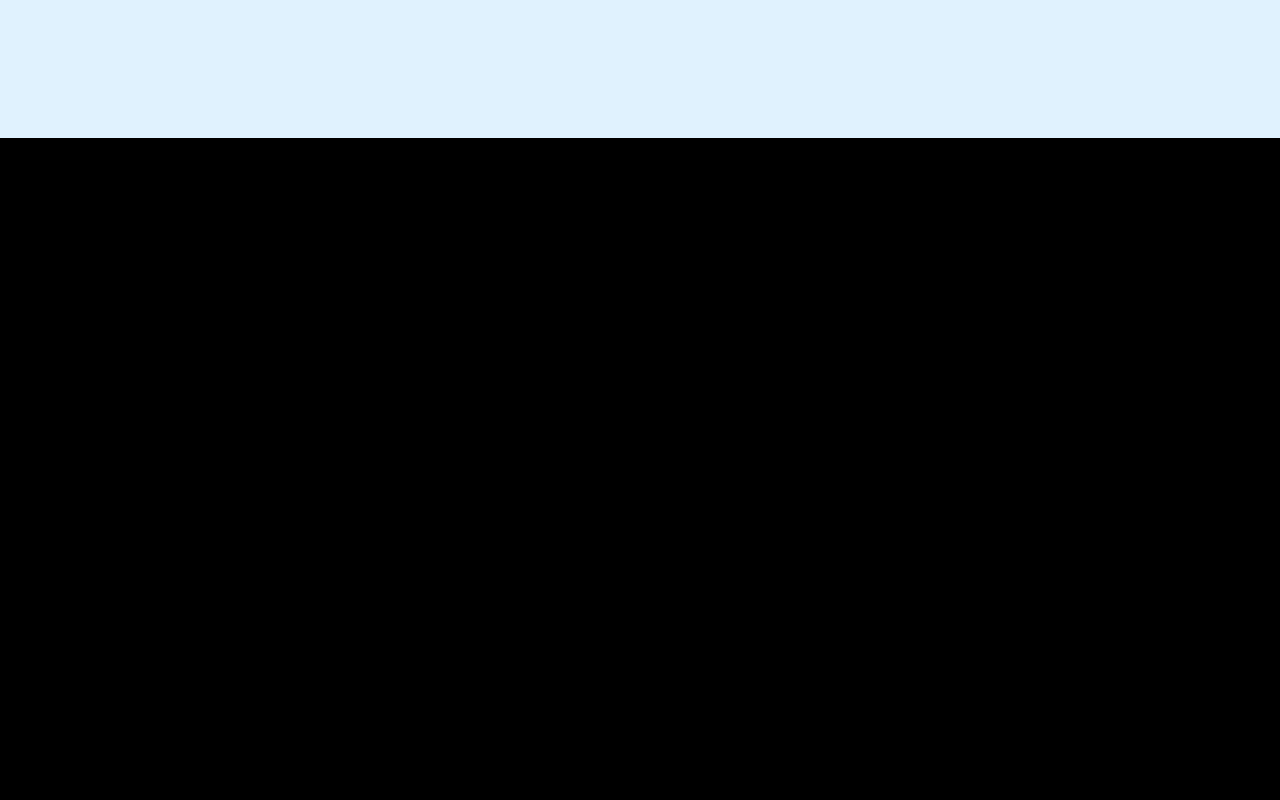
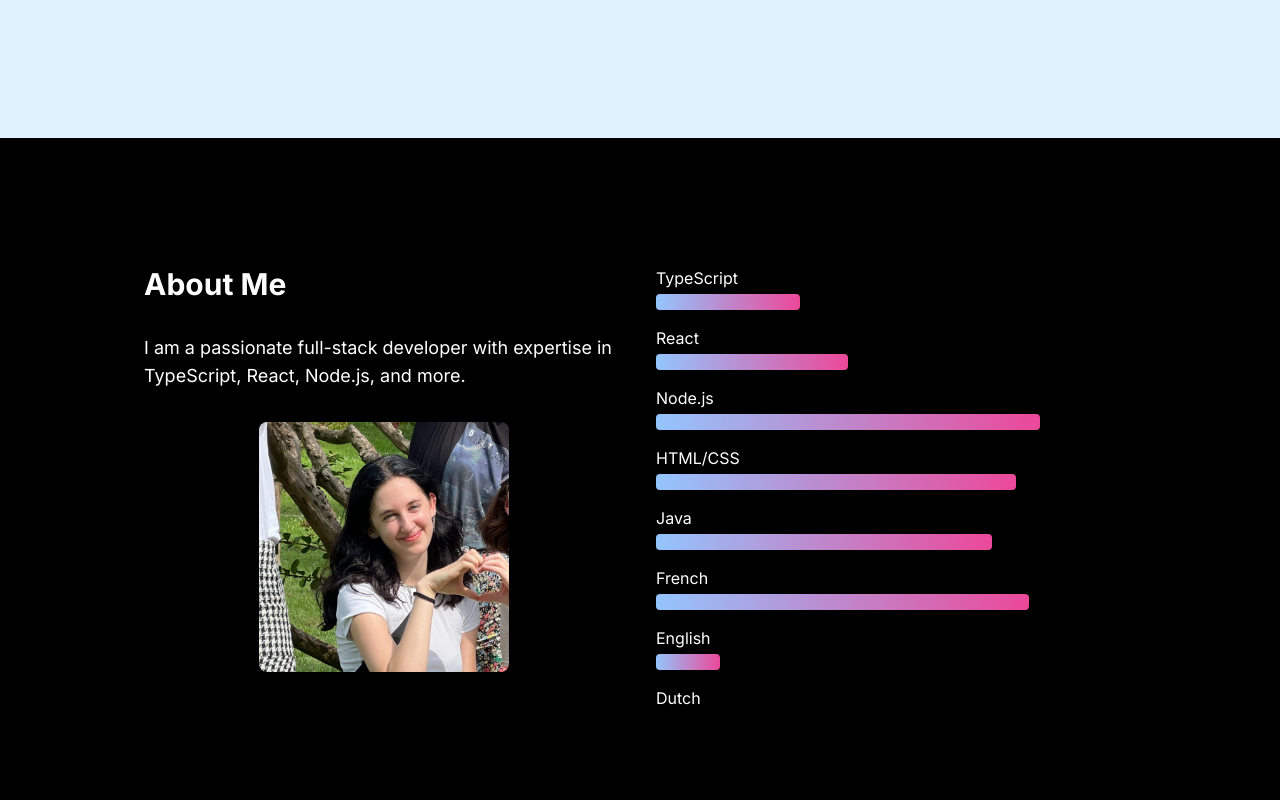
Before and after one commit to Jusss10/Jus10Port, a Next.js app: page / in a window 1280 px wide. Shown: the part 700-1500 px from the top of the page. Built offline with nearby package versions, Linux system fonts and the light colour scheme.

Commit message:
ABout section

```diff
--- a/package.json
+++ b/package.json
@@ -17,6 +17,7 @@
     "next": "14.2.3",
     "react": "^18",
     "react-dom": "^18",
+    "react-intersection-observer": "^9.10.3",
     "react-scroll": "^1.9.0",
     "split-text-js": "^1.0.3",
     "tailwind-merge": "^2.3.0",
--- a/src/app/page.tsx
+++ b/src/app/page.tsx
@@ -1,7 +1,7 @@
 "use client";
 
 import Hero from "@/components/Hero";
-import { About } from "@/components/About";
+import About from "@/components/About";
 import { Projects } from "@/components/Projects";
 import { CoolComponent } from "@/components/CoolComponent";
 
@@ -10,7 +10,7 @@ import { CoolComponent } from "@/components/CoolComponent";
 export default function Home() {
 	return (
 		<main className="flex justify-center items-center scrollbar-hide bg-sky-100 ">
-			<div className="w-full scrollbar-hide">
+			<div className="w-full">
 				<CoolComponent/>
 				<Hero />
 				<About />
--- a/src/components/About.tsx
+++ b/src/components/About.tsx
@@ -1,11 +1,72 @@
 import React from "react";
+import { motion } from "framer-motion";
+import { useInView } from "react-intersection-observer";
+import Image from "next/image";
+import profilePic from "./profile.png";
 
-export function About() {
-    return (
-			<div className="bg-black relative relative h-[150vh] pb-20 pt-26">
-				<div className="relative z-10 flex items-center justify-center h-full">
-					About
+interface Skill {
+	name: string;
+	level: number;
+}
+
+const aboutText: string =
+	"I am a passionate full-stack developer with expertise in TypeScript, React, Node.js, and more.";
+
+const skills: Skill[] = [
+	{ name: "TypeScript", level: 30 },
+	{ name: "React", level: 40 },
+	{ name: "Node.js", level: 80 },
+	{ name: "HTML/CSS", level: 75 },
+	{ name: "Java", level: 70 },
+	{ name: "French", level: 100 },
+	{ name: "English", level: 90 },
+	{ name: "Dutch", level: 90 },
+];
+
+const About: React.FC = () => {
+	const { ref, inView } = useInView({
+		triggerOnce: true,
+		threshold: 0.5,
+	});
+
+	return (
+		<motion.div
+			initial={{ opacity: 0, y: 50 }}
+			animate={{ opacity: 1, y: 0 }}
+			transition={{ duration: 0.5 }}
+			className="bg-black relative h-screen pb-20 pt-26 flex items-center justify-center"
+			ref={ref}>
+			<div className="flex flex-col md:flex-row items-center md:items-start md:space-x-8 w-full max-w-5xl px-4">
+				<div className="mb-8 md:mb-0 md:w-1/2 flex flex-col items-center">
+					<div className="text-center md:text-left">
+						<p className="text-white text-3xl font-bold mb-8">About Me</p>
+						<p className="text-white text-lg">{aboutText}</p>
+					</div>
+					<Image
+						src={profilePic}
+						alt="Profile"
+						className="mt-8 rounded-lg shadow-lg"
+						width={250}
+						height={300}
+					/>
+				</div>
+				<div className="w-full md:w-1/2 grid grid-cols-1 gap-4">
+					{skills.map((skill: Skill, index: number) => (
+						<div key={index} className="w-full">
+							<p className="text-white mb-1">{skill.name}</p>
+							<motion.div
+								initial={{ width: 0 }}
+								animate={inView ? { width: `${skill.level}%` } : { width: 0 }}
+								transition={{ duration: 2, delay: index * 1 }}
+								className="bg-gray-300 h-4 rounded overflow-hidden">
+								<div className="bg-gradient-to-r from-blue-300 to-pink-500 h-4"></div>
+							</motion.div>
+						</div>
+					))}
 				</div>
 			</div>
-		);
-}
+		</motion.div>
+	);
+};
+
+export default About;
```
Also changed, not shown: src/components/profile.png (added), 1 other file (tests, documents, lock files or other folders).
